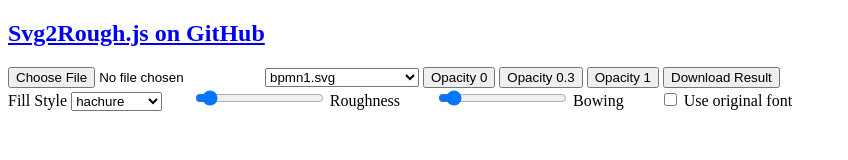
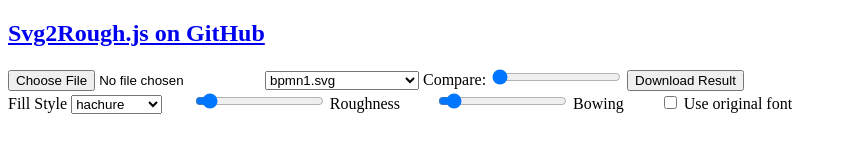
Before and after one commit to fskpf/svg2roughjs, a website built with webpack: page sample-application/dist/index.html in a window 1280 px wide. Shown: the whole page, without its empty margins (0-848 px from the left). Built offline with nearby package versions, Linux system fonts and the light colour scheme; what svg2roughjs would draw is missing.

Commit message:
Fixed sunburst in sample app, added opacity slider

```diff
--- a/sample-application/dist/index.html
+++ b/sample-application/dist/index.html
@@ -37,9 +37,8 @@
     <option value="tree1">tree1.svg</option>
     <option value="venn">venn.svg</option>
   </select>
-  <button onclick="opacity(0)">Opacity 0</button>
-  <button onclick="opacity(0.3)">Opacity 0.3</button>
-  <button onclick="opacity(1)">Opacity 1</button>
+  <label for="opacity">Compare: </label>
+  <input id="opacity" type="range" min="0" max="1" step="0.05" value="0" oninput="opacityChanged()">
   <button id="download-btn">Download Result</button>
 
   <br/>
@@ -51,7 +50,7 @@
     <option value="zigzag">zigzag</option>
     <option value="cross-hatch">cross-hatch</option>
     <option value="dots">dots</option>
-    <option value="sunburst">sunburst</option>
+    <option value="starburst">starburst</option>
     <option value="dashed">dashed</option>
     <option value="zigzag-line">zigzag-line</option>
   </select>
@@ -69,7 +68,8 @@
   </div>
 
   <script>
-    function opacity(value) {
+    function opacityChanged() {
+      var value = document.getElementById('opacity').value
       document.getElementById('input').style.opacity = value
     }
   </script>
```
